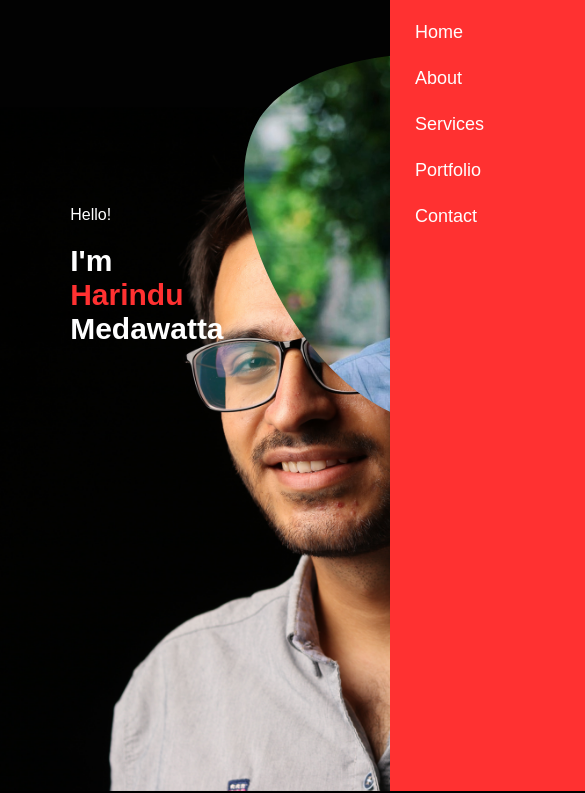
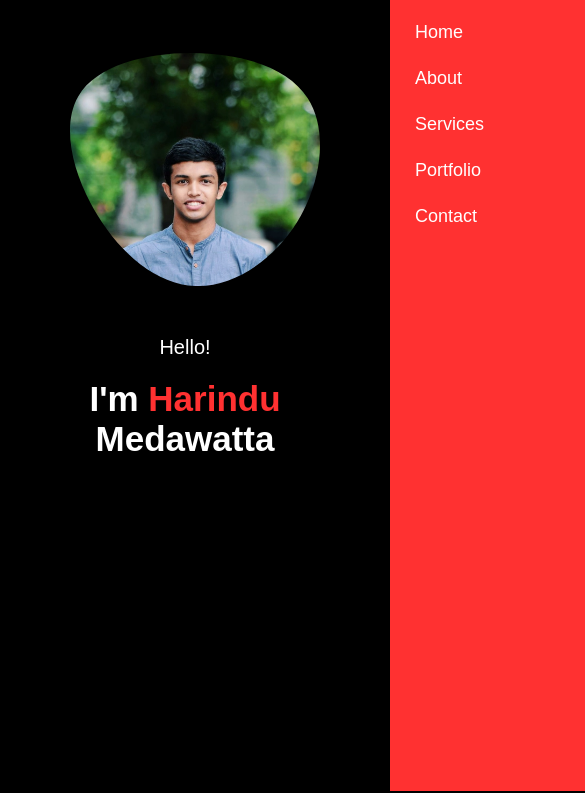
Before and after one commit to IT21004186/HarinduMedawatta.github.io, a plain HTML site: page index.html in a window 390 px wide. Shown: the part 53-846 px from the top of the page, 585 px wide, since content can reach past the window. Drawn offline with Linux system fonts and the light colour scheme.

Commit message:
media query hot fix

```diff
--- a/style.css
+++ b/style.css
@@ -165,7 +165,7 @@ nav ul li a:hover::after{
     margin: 10px 0;
 }
 .tab-contents ul li span{
-    color: #b54769;
+    color: #ff3131;
     font-size: 14px;
 }
 .tab-contents{
@@ -241,7 +241,7 @@ nav ul li a:hover::after{
 .layer{
     width: 100%;
     height: 0;
-    background: linear-gradient(rgba(0,0,0,0.6), #ff004f);
+    background: linear-gradient(rgba(0,0,0,0.6), #ff3131);
     border-radius: 10px;
     position: absolute;
     left: 0;
@@ -390,14 +390,17 @@ nav .fa-bars{
 
 @media only screen and (max-width: 600px){
     #header{
-        background-image: url("images/phone-background.png");
+        background: #000000;
     }
     .header-text{
-        margin-top: 100%;
-        font-size: 16px;
+        margin-top: 50px;
+        font-size: 20px;
     }
     .header-text h1{
-        font-size: 30px;
+        font-size: 35px;
+    }
+    .home_blob{
+        width: 250px;
     }
     nav .fa-xmark{
         display: block;
@@ -428,6 +431,14 @@ nav .fa-bars{
         left: 25px;
         cursor: pointer;
     }
+    .row1{
+        flex-direction: column-reverse;
+        align-items: center;
+    }
+    .header-col-1, .header-col-2{
+        flex-basis: 100%;
+        text-align: center;
+    }
     .sub-title{
         font-size: 40px;
     }
```
